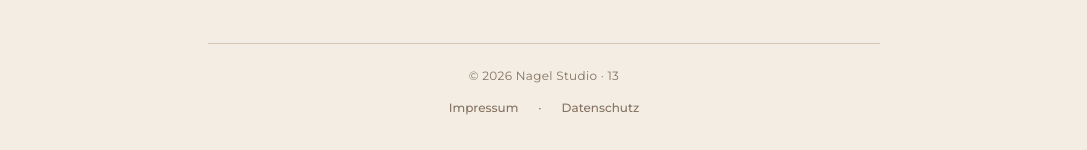
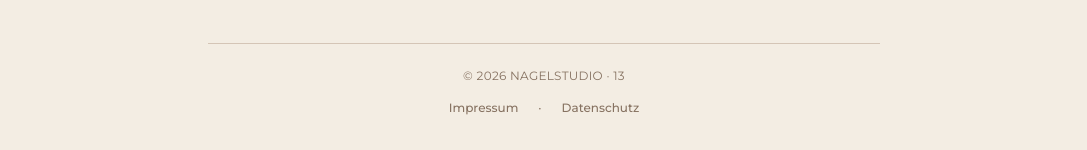
Before and after one commit to MulikaDev/nagelstudio13, a Next.js app: page / in a window 1280 px wide. Shown: the part 5608-5758 px from the top of the page, without its empty margins (96-1183 px from the left). Built offline with nearby package versions, Linux system fonts and the light colour scheme.

Commit message:
chore: change copyright text to uppercase NAGELSTUDIO

```diff
--- a/components/layout/Footer.tsx
+++ b/components/layout/Footer.tsx
@@ -58,7 +58,7 @@ export default function Footer() {
 
             <div className="mt-10 border-t border-[var(--color-border)] pt-6">
               <p className="text-xs tracking-wide text-[var(--color-muted)]">
-                © {new Date().getFullYear()} Nagel Studio · 13
+                © {new Date().getFullYear()} NAGELSTUDIO · 13
               </p>
 
               <div className="mt-4 flex justify-center gap-5 text-xs font-medium text-[var(--color-muted)]">
```
